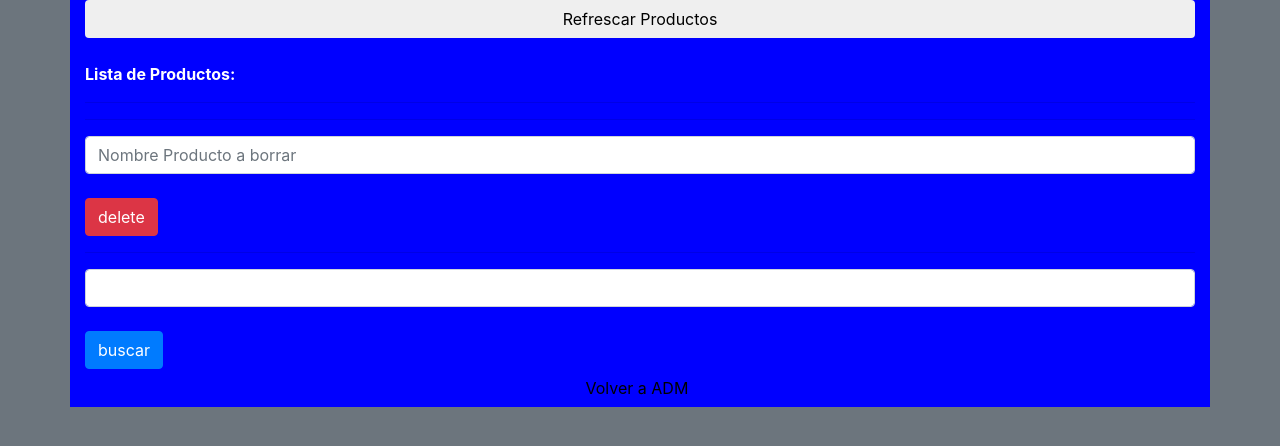
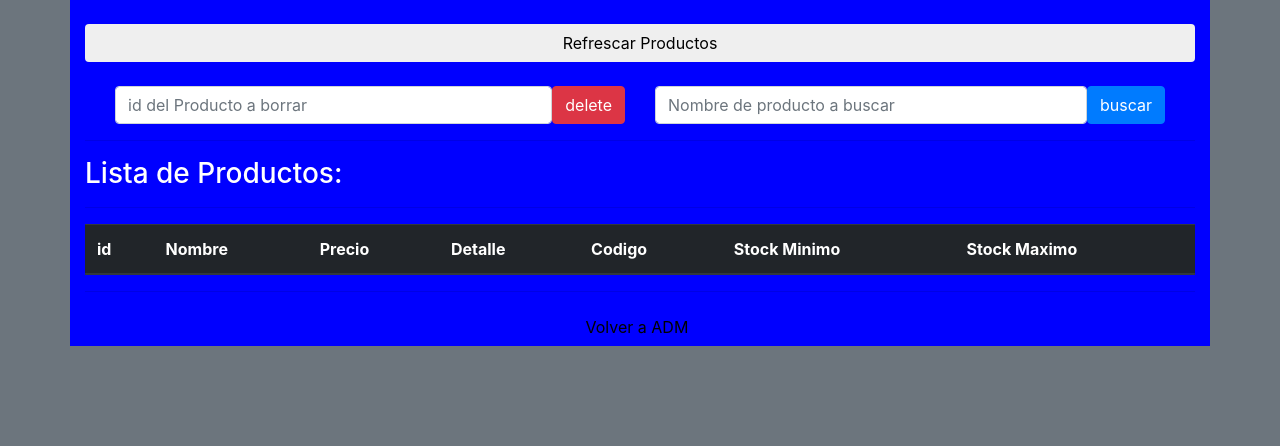
Before and after one commit to Marwos97/efi_js, a plain HTML site: page index.html at #!/products_admin in a window 1280 px wide. Drawn offline with nearby package versions, Linux system fonts and the light colour scheme; some packages are replaced by stand-ins of ours.

Commit message:
no me acuerdo como se hace el commit lindo.KAWAI

```diff
--- a/js/services/productService.js
+++ b/js/services/productService.js
@@ -31,7 +31,7 @@ angular.module('appmain') // obtenemos la referencia al modulo principal
 
         deleteProducto: function(product){
             for (let i = 0;i < productos.length; i++ ){
-                if (product == productos[i].nombre){
+                if (product == productos[i].id){
                     productos.splice(i,1);
                     window.localStorage.setItem('productos',JSON.stringify(productos));
                 }
--- a/views/products_admin.html
+++ b/views/products_admin.html
@@ -1,25 +1,43 @@
 <div style="background-color: blue;color: white;" ng-init = "obtener()" class="container">
+    <br>
     <button ng-click="obtener()" class="btn btn-block">Refrescar Productos</button><br>
-    <b>Lista de Productos:</b><hr />
-        <div class="row" style="padding-top: 2px;" ng-repeat="producto in ListProducts">
-            <div class="col-sm-6">
-                <div class="card">
-                    <div class="card-body">
-                        <h5 class="card-title fuente4" style="color: black;"><b>{{producto.nombre}}</b></h5>
-                        <p class="card-text fuente2" style="color: black">Precio: <b>{{producto.precio}}</p>
-                        <p class="card-text fuente2"style="color: black">Detalle: {{producto.detalle}}</p>
-                        <p class="card-text fuente2"style="color: black">Codigo: {{producto.codigo}}</p>
-                        <p class="card-text fuente2"style="color: black">Stock Minimo: {{producto.stock_min}}</p>
-                        <p class="card-text fuente2"style="color: black">Stock Maximo: {{producto.stock_max}}</p>
-                    </div>
-                </div>
-            </div>
-     </div>
-     <hr>
-    <input type="text" class="form-control" ng-model="nombre_delete" placeholder="Nombre Producto a borrar"><br>
-    <button ng-click="delete()" class="btn btn-danger">delete</button><br><hr>
-
-    <input type="text" class="form-control" ng-model="nombre_buscar"><br>
-    <button ng-click="buscar()" class="btn btn-primary">buscar</button><br>
+    <div class = "container" style = "display: flex;">
+        <div class = "col-6" style="display: flex;">
+            <input type="text" class="form-control" ng-model="nombre_delete" placeholder="id del Producto a borrar"><br>
+            <button ng-click="delete()" class="btn btn-danger">delete</button><br><hr>
+        </div>
+        <div class = "col-6" style = "display: flex;">
+            <input type="text" class="form-control" ng-model="nombre_buscar" placeholder="Nombre de producto a buscar"><br>
+            <button ng-click="buscar()" class="btn btn-primary">buscar</button><br>
+        </div>
+    </div>
+    <hr>
+    <h3>Lista de Productos:</h3>
+    <hr>
+        <table class="table table-borderless table-dark">
+            <thead>
+                <tr>
+                    <th scope="col">id</th>
+                    <th scope="col">Nombre</th>
+                    <th scope="col">Precio</th>
+                    <th scope="col">Detalle</th>
+                    <th scope="col">Codigo</th>
+                    <th scope="col">Stock Minimo</th>
+                    <th scope="col">Stock Maximo</th>
+                </tr>
+            </thead>
+            <tbody>
+                <tr class="card-body" ng-repeat="producto in ListProducts">
+                    <th >{{producto.id}}</th>
+                    <th >{{producto.nombre}}</th>
+                    <th >{{producto.precio}}</th>
+                    <th >{{producto.detalle}}</th>
+                    <th >{{producto.codigo}}</th>
+                    <th >{{producto.stock_min}}</th>
+                    <th >{{producto.stock_max}}</th>
+                </tr>
+            </tbody>
+        </table>
+    <hr>
     <a href="#!/admin" class="btn" style="padding-left: 45%; color: black;">Volver a ADM</a>
  </div>
```
Also changed, not shown: views/login.html (+7 -1 lines).
